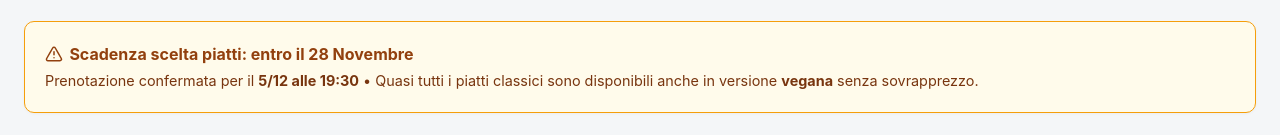
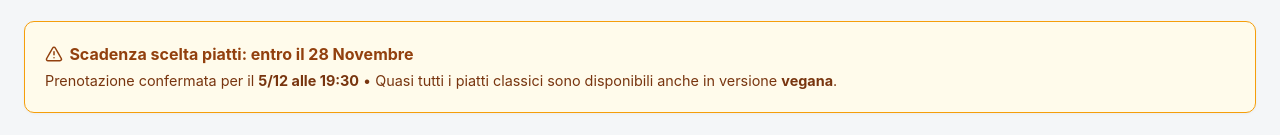
Before and after one commit to femas1/mostri-in-gita-colonia, a React (Vite) app: page /menu-moselstuebchen in a window 1280 px wide. Shown: the part 202-337 px from the top of the page. Built offline with nearby package versions, Linux system fonts and the light colour scheme.

Commit message:
fix text

```diff
--- a/src/pages/MenuMoselstuebchen.jsx
+++ b/src/pages/MenuMoselstuebchen.jsx
@@ -175,7 +175,7 @@ export default function MenuMoselstuebchen() {
           <AlertTriangle size={18} /> Scadenza scelta piatti: entro il 28 Novembre
         </div>
         <div style={{ fontSize: '0.9rem', color: '#78350f', marginTop: '0.25rem' }}>
-          Prenotazione confermata per il <strong>5/12 alle 19:30</strong> • Quasi tutti i piatti classici sono disponibili anche in versione <strong>vegana</strong> senza sovrapprezzo.
+          Prenotazione confermata per il <strong>5/12 alle 19:30</strong> • Quasi tutti i piatti classici sono disponibili anche in versione <strong>vegana</strong>.
         </div>
       </div>
       {/* Box Conferma Scelta via WhatsApp */}
```
